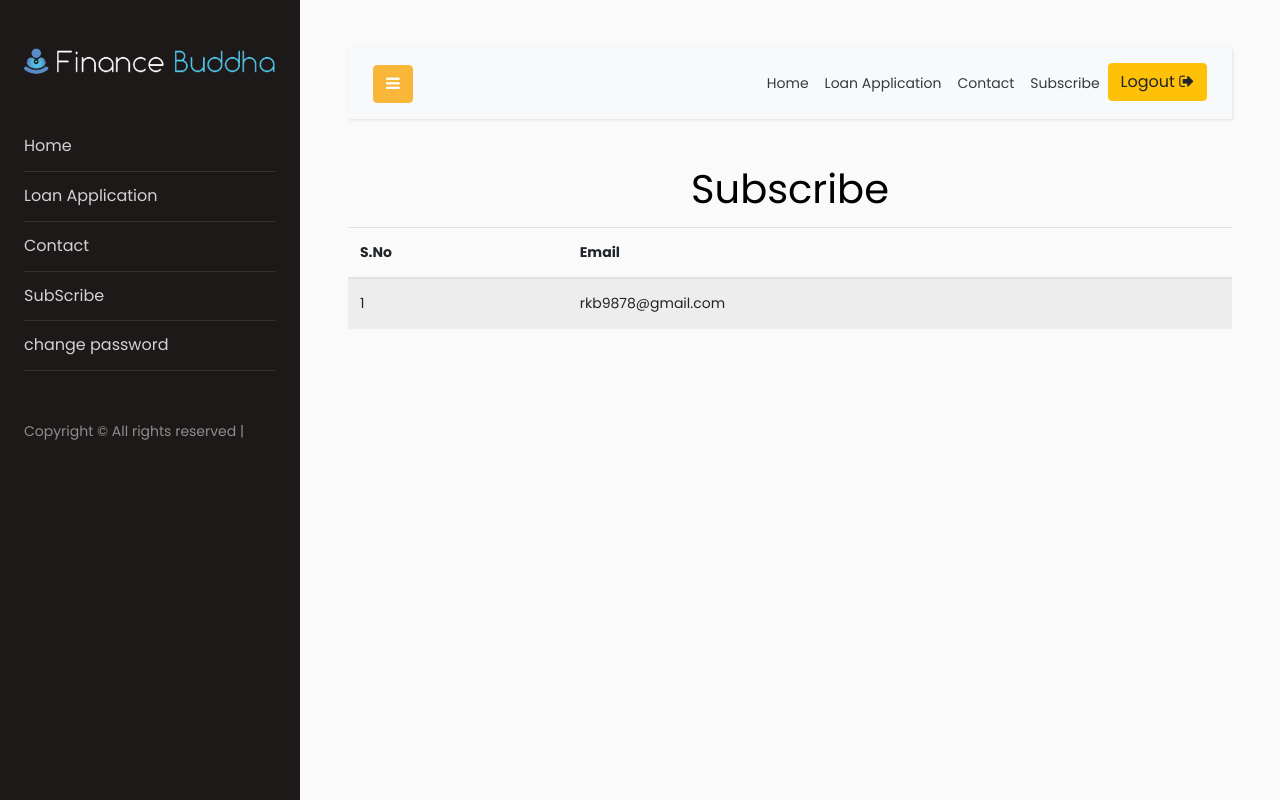
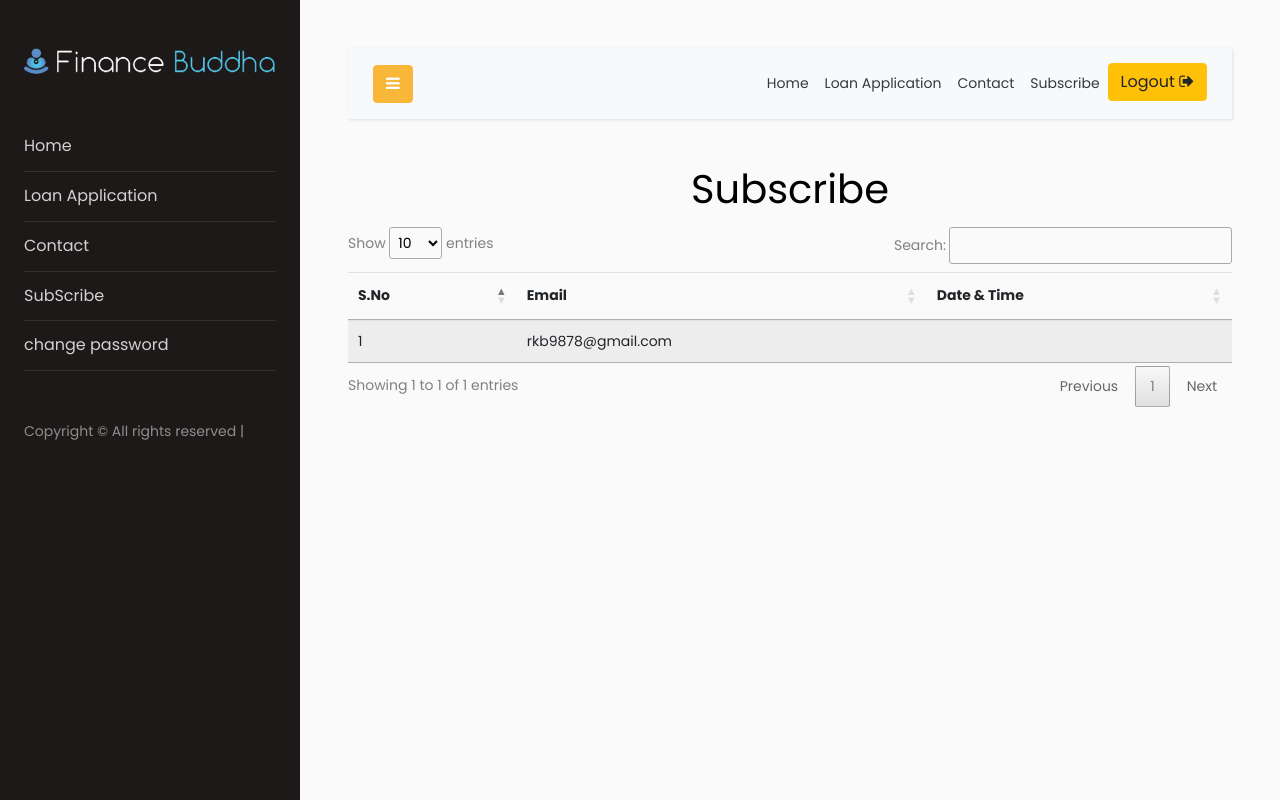
Before and after one commit to rkb9878/FinanceBuddha, a PHP site: page /admin/subscribe.php in a window 1280 px wide. Run offline with PHP 8.4, Linux system fonts and the light colour scheme; a user stored in the database is signed in; data comes from the database, SQL or seed files in the repository; data that the repository does not hold is empty; some libraries are stand-ins or nearby versions.

Commit message:
done changes in admin and add datetime field in database

```diff
--- a/admin/Admincontact.php
+++ b/admin/Admincontact.php
@@ -22,7 +22,7 @@
     <h1>Contact</h1>
 </div>
 <div class="table-responsive">
-    <table class="table table-hover table-striped">
+    <table class="table table-hover table-striped" id="myTable">
         <thead>
         <tr>
             <th>Name</th>
@@ -30,6 +30,7 @@
             <th>Phone</th>
             <th>City</th>
             <th>Message</th>
+            <th>Date & Time</th>
         </tr>
         </thead>
         <tbody>
@@ -45,6 +46,7 @@
                     <td><?php echo $row['phone']?></td>
                     <td><?php echo $row['city']?></td>
                     <td><?php echo $row['msg']?></td>
+                    <td><?php echo $row['datetime']?></td>
                 </tr>
                 <?php
             }
--- a/admin/adminFooter.php
+++ b/admin/adminFooter.php
@@ -4,3 +4,9 @@
 <script src="dashboard/js/popper.js"></script>
 <script src="dashboard/js/bootstrap.min.js"></script>
 <script src="dashboard/js/main.js"></script>
+<script src="//cdn.datatables.net/1.10.21/js/jquery.dataTables.min.js"></script>
+<script>
+    $(document).ready( function () {
+        $('#myTable').DataTable();
+    } );
+</script>
--- a/admin/adminHeader.php
+++ b/admin/adminHeader.php
@@ -3,3 +3,4 @@
 
 <link rel="stylesheet" href="https://stackpath.bootstrapcdn.com/font-awesome/4.7.0/css/font-awesome.min.css">
 <link rel="stylesheet" href="dashboard/css/style.css">
+<link rel="stylesheet" href="//cdn.datatables.net/1.10.21/css/jquery.dataTables.min.css">
--- a/admin/loanApplication.php
+++ b/admin/loanApplication.php
@@ -22,7 +22,7 @@
     <h1>Loan Application</h1>
 </div>
 <div class="table-responsive">
-    <table class="table table-hover table-striped">
+    <table class="table table-hover table-striped" id="myTable">
         <thead>
         <tr>
             <th>Name</th>
@@ -33,6 +33,7 @@
             <th>PinCode</th>
             <th>Loan Type</th>
             <th>Amount</th>
+            <th>Data & Time</th>
         </tr>
         </thead>
         <tbody>
@@ -51,6 +52,7 @@
                     <td><?php echo $row['pincode']?></td>
                     <td><?php echo $row['loan_type']?></td>
                     <td><?php echo $row['amount']?></td>
+                    <td><?php echo $row['datetime']?></td>
                 </tr>
             <?php
             }
--- a/admin/subscribe.php
+++ b/admin/subscribe.php
@@ -22,11 +22,12 @@
     <h1>Subscribe</h1>
 </div>
 <div class="table-responsive">
-    <table class="table table-hover table-striped">
+    <table class="table table-hover table-striped" id="myTable">
         <thead>
         <tr>
             <th>S.No</th>
             <th>Email</th>
+            <th>Date & Time</th>
         </tr>
         </thead>
         <tbody>
@@ -40,6 +41,7 @@
                 <tr>
                     <td><?php echo $count?></td>
                     <td><?php echo $row['email']?></td>
+                    <td><?php echo $row['datetime']?></td>
                 </tr>
                 <?php
                 $count++;
--- a/contact-us.php
+++ b/contact-us.php
@@ -47,7 +47,7 @@
                 Jeevan Bheema Nagar,<br>
                 HAL 3rd Stage,<br>
                 Bangalore - 560075.<br>
-                Telephone: (080) 4090 9654</p>
+                Telephone: 7044461246</p>
 
             <h6 class="heading-h6">E-mail</h6>
             <p>
--- a/emailsend/loanApplyForm.php
+++ b/emailsend/loanApplyForm.php
@@ -14,8 +14,9 @@ $amt = $_POST['amt'];
 
 
 //database connection work
-
-$query = "INSERT INTO `loan`(`name`, `mobile`, `email`, `state`, `city`, `pincode`, `loan_type`, `amount`) VALUES ('$name','$mobile','$email','$state','$city','$Pincode','$loan_type','$amt')";
+date_default_timezone_set("Asia/Kolkata");
+$currentdateTime = date("l jS \of F Y h:i:s A");
+$query = "INSERT INTO `loan`(`name`, `mobile`, `email`, `state`, `city`, `pincode`, `loan_type`, `amount`,'datetime') VALUES ('$name','$mobile','$email','$state','$city','$Pincode','$loan_type','$amt','$currentdateTime')";
 if (mysqli_query($conn, $query)) {
 //    echo "done";
 } else {
--- a/emailsend/sendEnquiry.php
+++ b/emailsend/sendEnquiry.php
@@ -12,8 +12,9 @@ $message = $_POST['message'];
 
 
 //database connection work
-
-$query="INSERT INTO `contact`(`name`, `email`, `phone`, `msg`) VALUES ('$name','$email','$phone','$message')";
+date_default_timezone_set("Asia/Kolkata");
+$currentdateTime = date("l jS \of F Y h:i:s A");
+$query="INSERT INTO `contact`(`name`, `email`, `phone`, `msg`,`datetime`) VALUES ('$name','$email','$phone','$message','$currentdateTime')";
 if (mysqli_query($conn,$query)){
 //    echo "done";
 }
--- a/emailsend/subscribe.php
+++ b/emailsend/subscribe.php
@@ -7,8 +7,9 @@ $email = $_POST['email'];
 
 
 //database connection work
-
-$query="INSERT INTO `subscribe`(`email`) VALUES ('$email')";
+date_default_timezone_set("Asia/Kolkata");
+$currentdateTime = date("l jS \of F Y h:i:s A");
+$query="INSERT INTO `subscribe`(`email`,`datetime`) VALUES ('$email','$currentdateTime')";
 if (mysqli_query($conn,$query)){
 //    echo "done";
 }
```
Also changed, not shown: emailsend/getintouch.php (+4 -3 lines).
